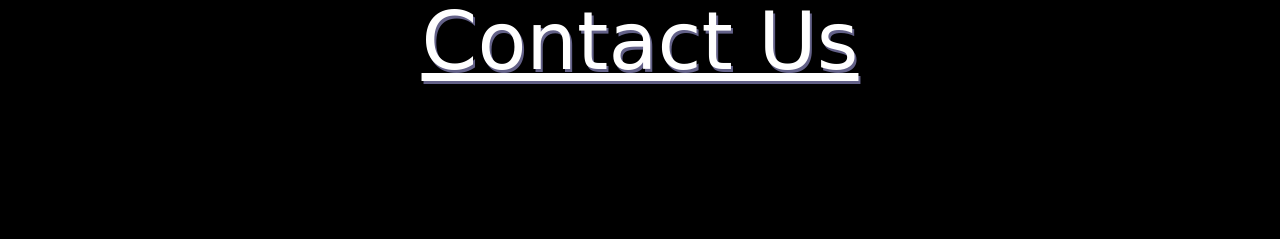
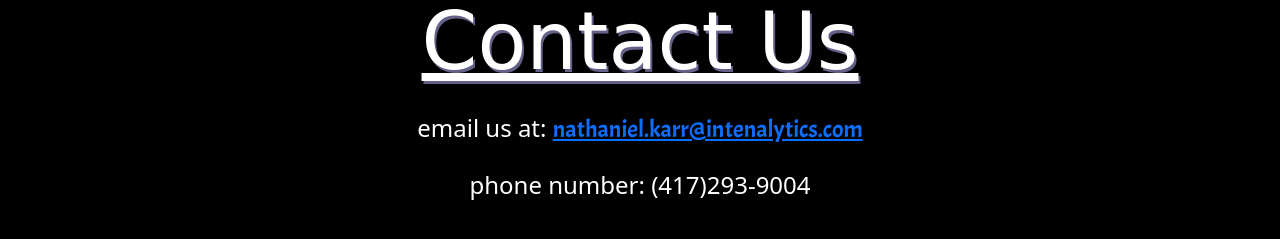
Before and after one commit to karrprog/Intenalytics, a plain HTML site: page contact.html in a window 1280 px wide. Shown: the part 121-360 px from the top of the page. Drawn offline with nearby package versions, Linux system fonts and the light colour scheme; a web font is replaced by a local one.

Commit message:
Contact Page Update

```diff
--- a/contact.html
+++ b/contact.html
@@ -46,7 +46,8 @@
 
 <h1 class="headingClass active">Contact Us</h1>
 
-
+<p class="ContactInfo">email us at: <a href = "mailto: nathaniel.karr@intenalytics.com">nathaniel.karr@intenalytics.com</a></p>
+<p class="ContactInfo">phone number: (417)293-9004</p>
 
     <script src="https://cdn.jsdelivr.net/npm/bootstrap@5.0.0-beta2/dist/js/bootstrap.bundle.min.js" integrity="sha384-b5kHyXgcpbZJO/tY9Ul7kGkf1S0CWuKcCD38l8YkeH8z8QjE0GmW1gYU5S9FOnJ0" crossorigin="anonymous"></script>
   </body>
--- a/css/style.css
+++ b/css/style.css
@@ -170,10 +170,13 @@
 #logoBG{
   margin: auto;
   width: 100%;
-
-
-
 }
 
+.ContactInfo{
+  margin: auto;
+  text-align: center;
+  font-size: 1.5em;
+  margin-top: 20px;
+}
 
 /* #1E5515 */
```
